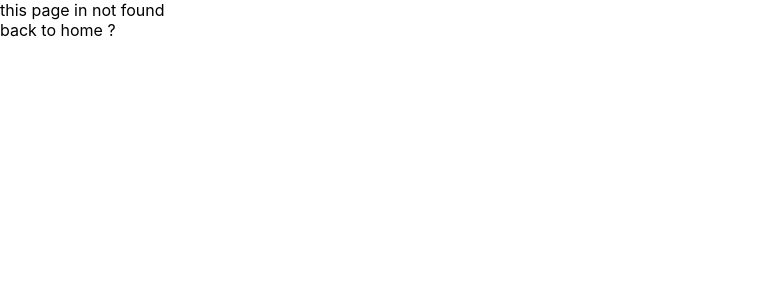
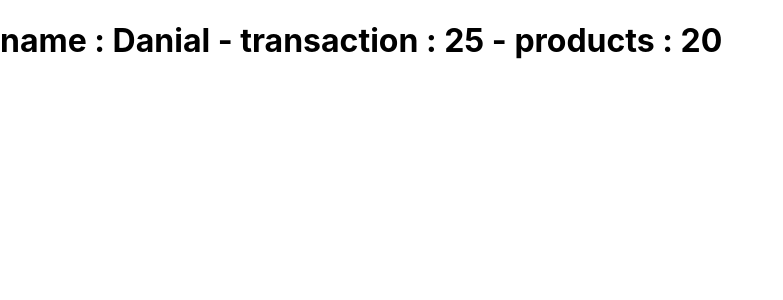
Before and after one commit to danialjankouk/training, a Next.js app: page /profile-swr in a window 1280 px wide. Before the commit this address had no page. Shown: the top 300 px of the page, without its empty margins (0-783 px from the left). Built offline with nearby package versions, Linux system fonts and the light colour scheme; data requests are answered from the project's data file.

Commit message:
useSwr hook

```diff
--- a/db.json
+++ b/db.json
@@ -43,7 +43,7 @@
     {
       "name": "Danial",
       "email" : "dani.jankook@gmail.com",
-      "transaction" : 15,
+      "transaction" : 25,
       "products" : 20
     }
   ]
--- /dev/null
+++ b/pages/profile-swr.js
@@ -0,0 +1,22 @@
+import React from "react";
+import useSWR from "swr";
+import axios from "axios";
+const PofileSwr = () => {
+const fetcher = async() => {
+    const { data } =await axios.get("http://localhost:4000/profile")
+    return data
+}
+  const { data, error } = useSWR("userData",fetcher)
+  if (!data) return <h1>loading...</h1>;
+  if (error) return <h1>faild to load</h1>;
+  return (
+    <div>
+      <h1>
+        name : {data[0].name} - transaction : {data[0].transaction} - products :{" "}
+        {data[0].products}
+      </h1>
+    </div>
+  );
+};
+
+export default PofileSwr;
```
